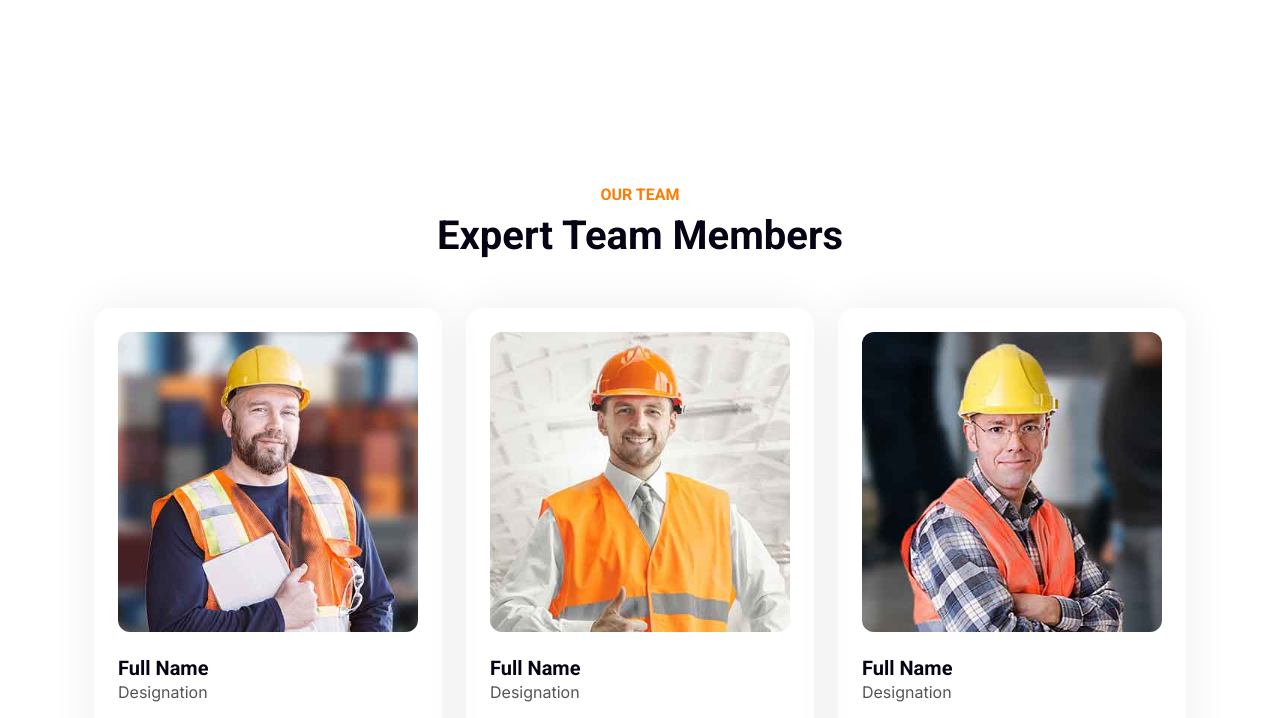
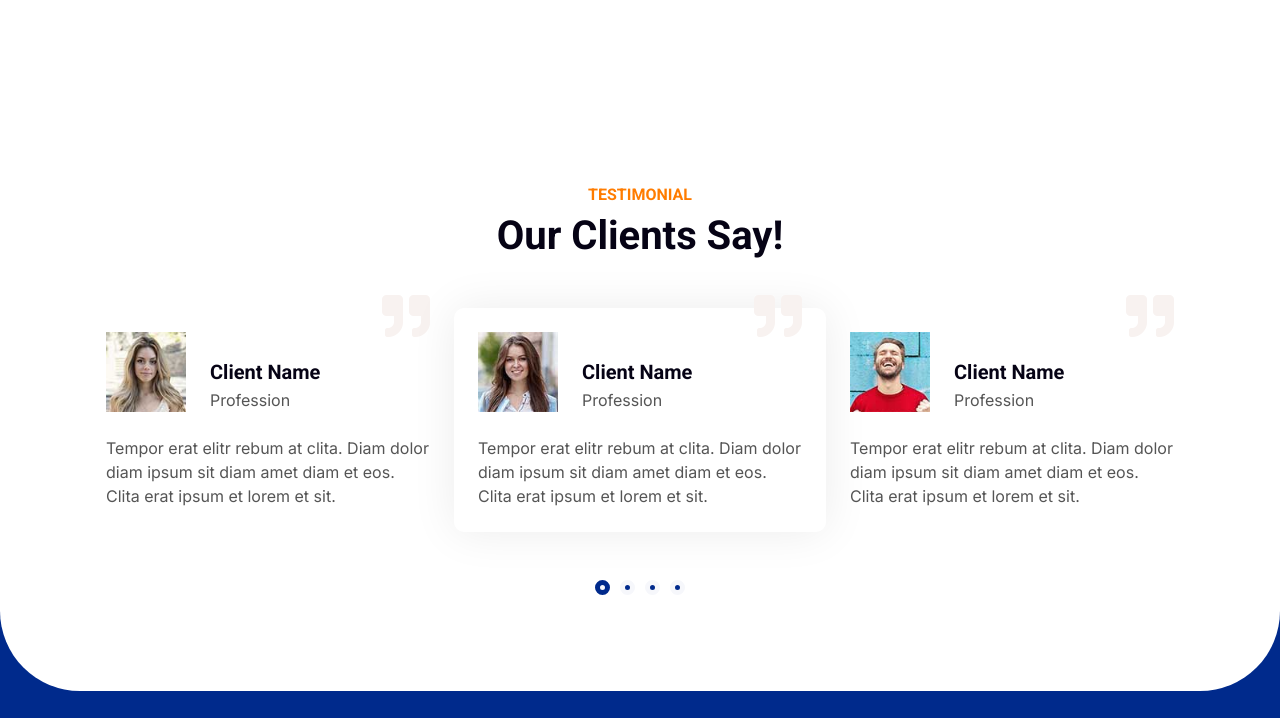
Before and after one commit to Zone3011/jsn_cargo, a plain HTML site: page index.html in a window 1280 px wide. Shown: the part 4649-5367 px from the top of the page. Drawn offline with nearby package versions, Linux system fonts and the light colour scheme.

Commit message:
Updated index and styles: final UI edits

```diff
--- a/index.html
+++ b/index.html
@@ -357,7 +357,7 @@
 
 
     <!-- Team Start -->
-    <div class="container-xxl py-5">
+    <!--<div class="container-xxl py-5">
         <div class="container py-5">
             <div class="text-center wow fadeInUp" data-wow-delay="0.1s">
                 <h6 class="text-secondary text-uppercase">Our Team</h6>
@@ -365,7 +365,7 @@
             </div>
             <div class="container">
                 <div class="row justify-content-center g-4">
-                  <!-- Card 1 -->
+
                   <div class="col-lg-4 col-md-6 wow fadeInUp" data-wow-delay="0.3s">
                     <div class="team-item p-4 div-rounded">
                       <div class="overflow-hidden mb-4">
@@ -384,7 +384,7 @@
                     </div>
                   </div>
 
-                  <!-- Card 2 -->
+
                   <div class="col-lg-4 col-md-6 wow fadeInUp" data-wow-delay="0.5s">
                     <div class="team-item p-4 div-rounded">
                       <div class="overflow-hidden mb-4">
@@ -403,7 +403,7 @@
                     </div>
                   </div>
 
-                  <!-- Card 3 -->
+
                   <div class="col-lg-4 col-md-6 wow fadeInUp" data-wow-delay="0.7s">
                     <div class="team-item p-4 div-rounded">
                       <div class="overflow-hidden mb-4">
@@ -425,7 +425,7 @@
               </div>
 
         </div>
-    </div>
+    </div>-->
     <!-- Team End -->
 
 
```
